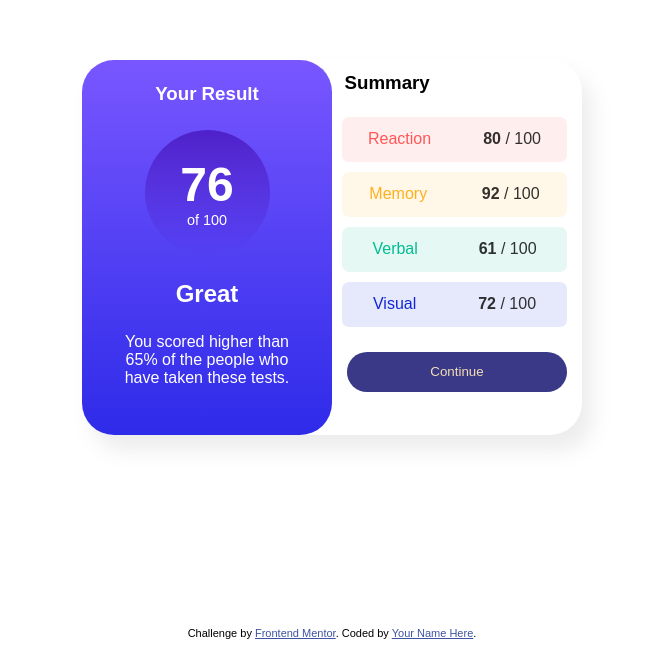
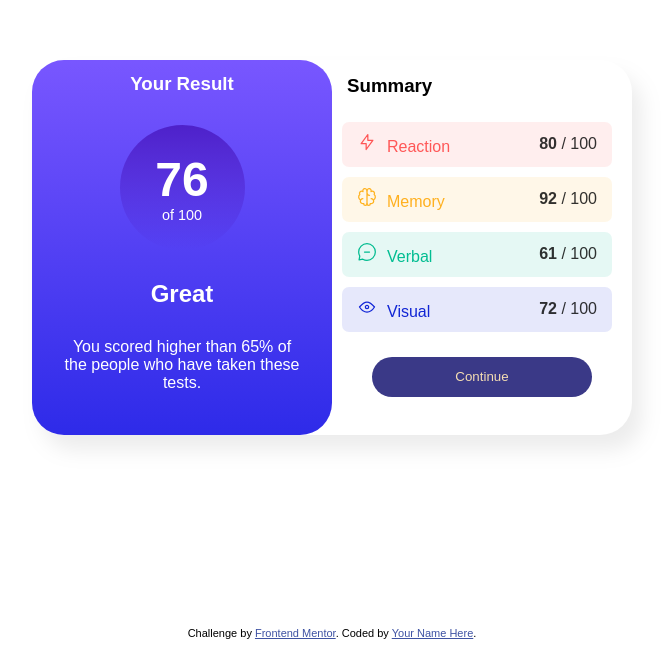
Before and after one commit to AlexMdz5620/frontend-mentor-results-summary-component, a plain HTML site: page index.html in a window 1280 px wide. Shown: the part 133-800 px from the top of the page, without its empty margins (308-977 px from the left). Drawn offline with Linux system fonts and the light colour scheme.

Commit message:
Cambios esteticos

```diff
--- a/index.html
+++ b/index.html
@@ -26,10 +26,10 @@
       </div>
       <div class="containerSummary">
         <h3>Summary</h3>
-        <div class="laber red"><span>Reaction</span><span class="balck"><strong>80</strong> / 100</span></div>
-        <div class="laber yellow"><span>Memory</span><span class="balck"><strong>92</strong> / 100</span></div>
-        <div class="laber green"><span>Verbal</span><span class="balck"><strong>61</strong> / 100</span></div>
-        <div class="laber blue"><span>Visual</span><span class="balck"><strong>72</strong> / 100</span></div>
+        <div class="laber red"><span><img src="./assets/images/icon-reaction.svg">Reaction</span><span class="balck"><strong>80</strong> / 100</span></div>
+        <div class="laber yellow"><span><img src="./assets/images/icon-memory.svg">Memory</span><span class="balck"><strong>92</strong> / 100</span></div>
+        <div class="laber green"><span><img src="./assets/images/icon-verbal.svg">Verbal</span><span class="balck"><strong>61</strong> / 100</span></div>
+        <div class="laber blue"><span><img src="./assets/images/icon-visual.svg">Visual</span><span class="balck"><strong>72</strong> / 100</span></div>
         <button>Continue</button>
       </div>
     </div>
--- a/style.css
+++ b/style.css
@@ -25,7 +25,7 @@ main{
 .divContainer{
     display: flex;
     border-radius: 2rem;
-    width: 500px;
+    width: 600px;
     box-shadow: 10px 15px 20px #80808026;
 }
 .containerResult{
@@ -75,7 +75,7 @@ main{
 .laber{
     display: flex;
     align-items: center;
-    justify-content: space-around;
+    justify-content: space-between;
     height: 45px;
     width: 90%;
     margin: 10px;
@@ -83,6 +83,12 @@ main{
 }
 .balck{
     color: rgba(0, 0, 0, 0.802);
+}
+span{
+    margin: 0 15px;
+}
+span img{
+    margin: 0 10px 0 0;
 }
 /*Especific*/
 .red{
```
